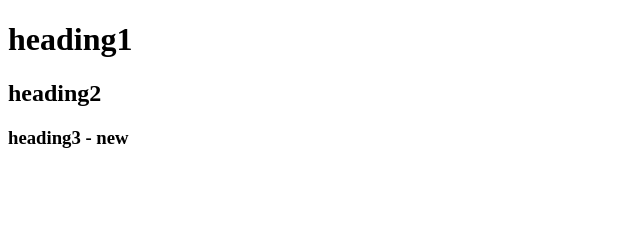
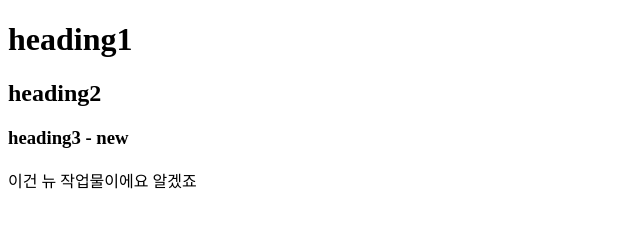
Before and after one commit to kim-0617/gitgitgit, a plain HTML site: page index.html in a window 1280 px wide. Shown: the whole page, without its empty margins (0-640 px from the left). Drawn offline with Linux system fonts and the light colour scheme.

Commit message:
1544 new 작업물 추가
- 111111

```diff
--- a/index.html
+++ b/index.html
@@ -12,6 +12,11 @@
   <h2>heading2</h2>
 
   <h3>heading3 - new</h3>
+
+  <span>
+    이건 뉴 작업물이에요
+    알겠죠
+  </span>
 </body>
 
 </html>
--- a/new.js
+++ b/new.js
@@ -1,2 +1,4 @@
 const newVar = 1
 const newVar2 = 2
+
+console.log("여기서도 추가해주고")
```
